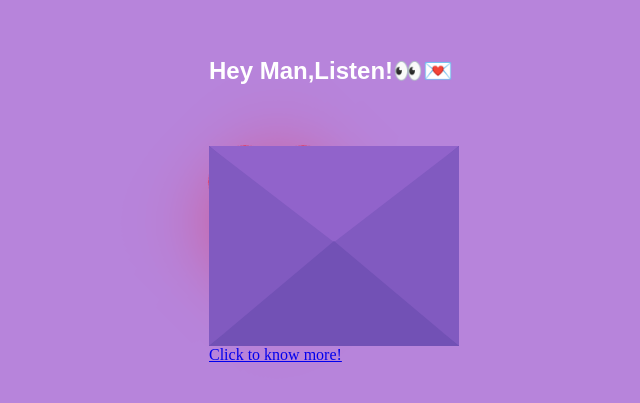
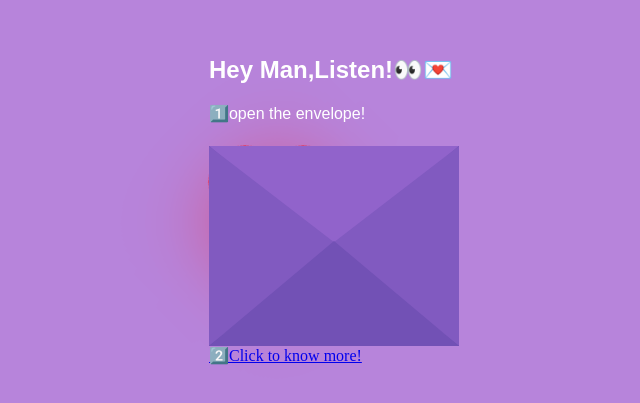
Before and after one commit to arcaneteen/letter, a plain HTML site: page index.html in a window 1280 px wide. Shown: the part 153-556 px from the top of the page, without its empty margins (306-946 px from the left). Drawn offline with Linux system fonts and the light colour scheme.

Commit message:
Update index.html

```diff
--- a/index.html
+++ b/index.html
@@ -20,12 +20,13 @@
         </div>
 
       </div>
-      <a href="new.html">Click to know more!</a>
+      <a href="new.html">2️⃣Click to know more!</a>
       <div class="front"></div>
       <div class="top"></div>
       <div class="shadow"></div>
       <div class="text1">
         <h2>Hey Man,Listen!👀💌</h2>
+        1️⃣open the envelope!
       </div>
     </div>
   </body>
```
